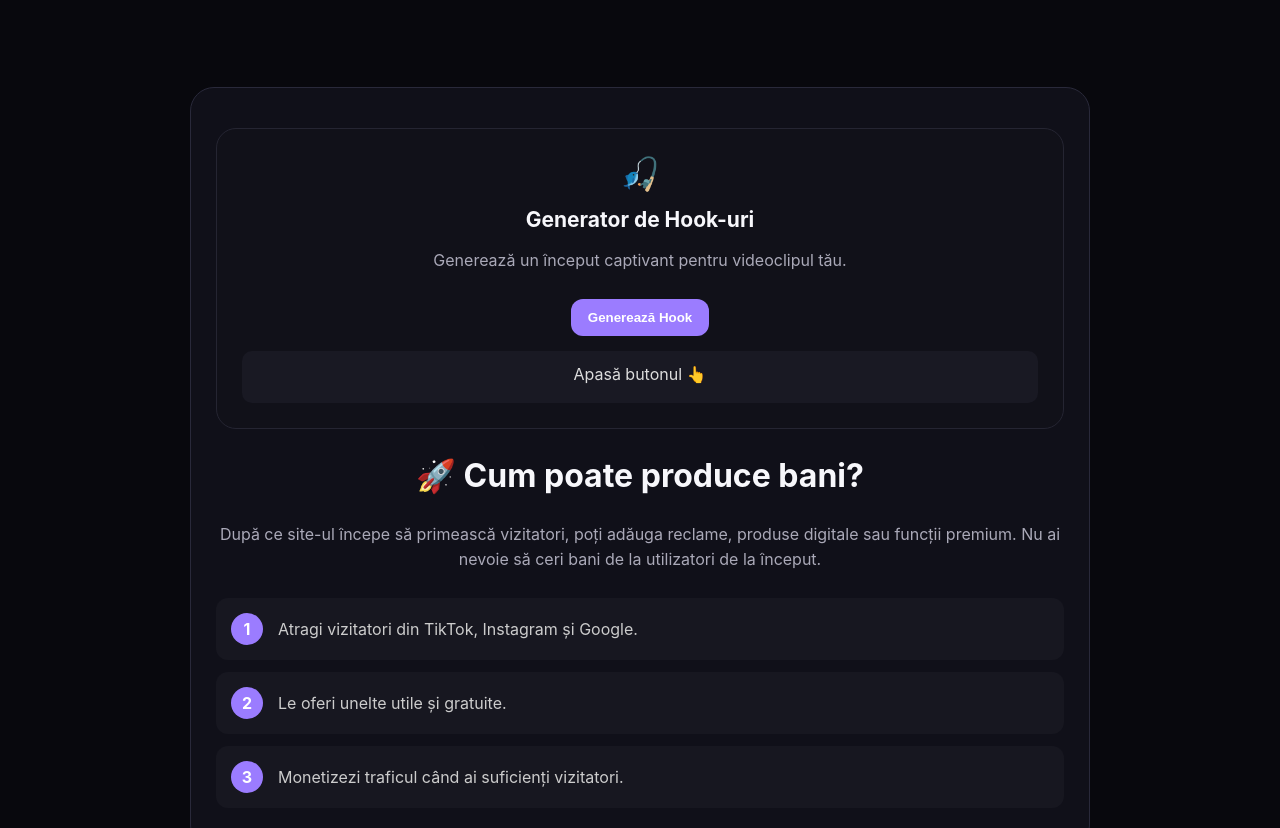
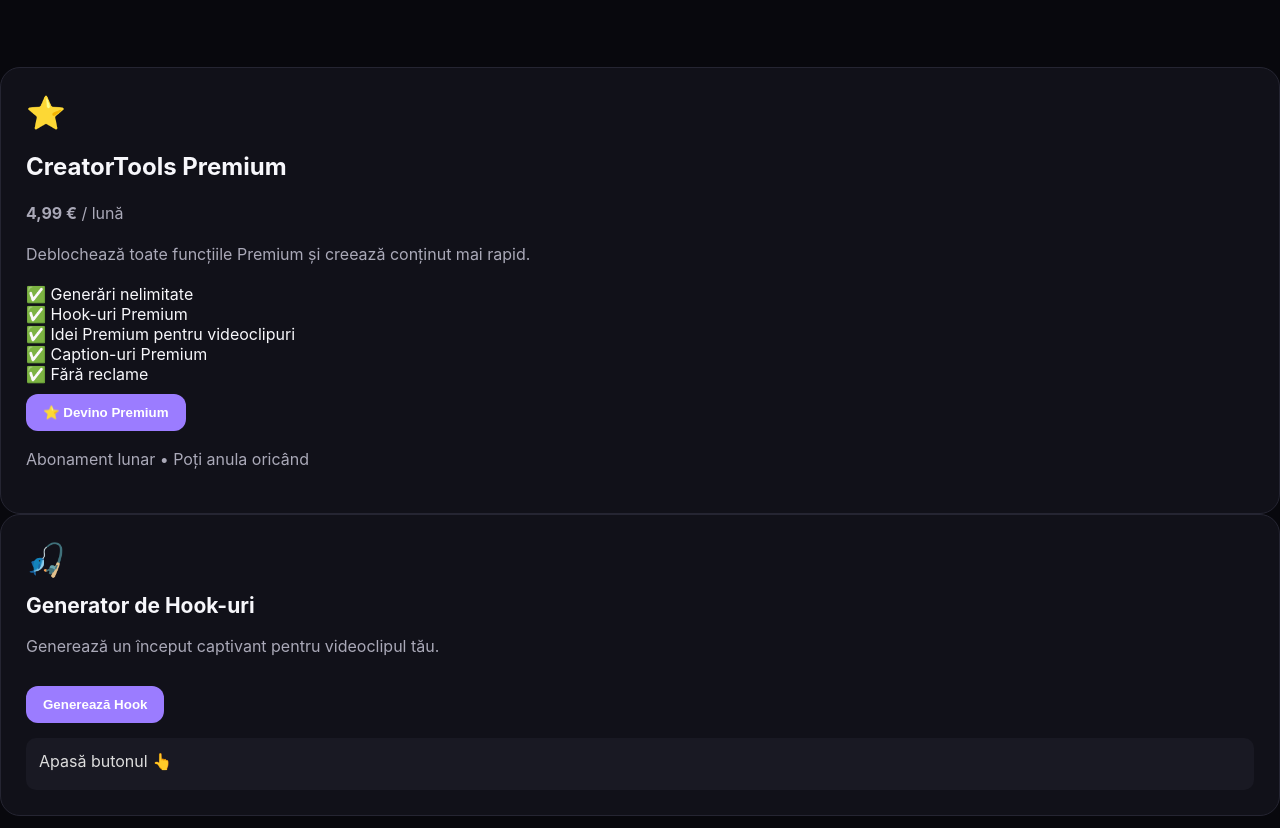
Before and after one commit to rares7301-hue/creatortools, a plain HTML site: page index.html in a window 1280 px wide. Shown: the part 1081-1909 px from the top of the page. Drawn offline with Linux system fonts and the light colour scheme.

Commit message:
Add premium subscription section to index.html

```diff
--- a/index.html
+++ b/index.html
@@ -50,7 +50,38 @@
       </div>
     </section>
 
-    <section class="monetize">
+      <section id="monetize">
+  <article class="card premium-card">
+    <div class="icon">⭐</div>
+
+    <h2>CreatorTools Premium</h2>
+
+    <p class="premium-price">
+      <strong>4,99 €</strong> / lună
+    </p>
+
+    <p>
+      Deblochează toate funcțiile Premium și creează conținut
+      mai rapid.
+    </p>
+
+    <div class="premium-features">
+      <div>✅ Generări nelimitate</div>
+      <div>✅ Hook-uri Premium</div>
+      <div>✅ Idei Premium pentru videoclipuri</div>
+      <div>✅ Caption-uri Premium</div>
+      <div>✅ Fără reclame</div>
+    </div>
+
+    <button onclick="goPremium()">
+      ⭐ Devino Premium
+    </button>
+
+    <p class="premium-note">
+      Abonament lunar • Poți anula oricând
+    </p>
+  </article>
+      </section>
       <article class="card">
   <div class="icon">🎣</div>
   <h3>Generator de Hook-uri</h3>
```
